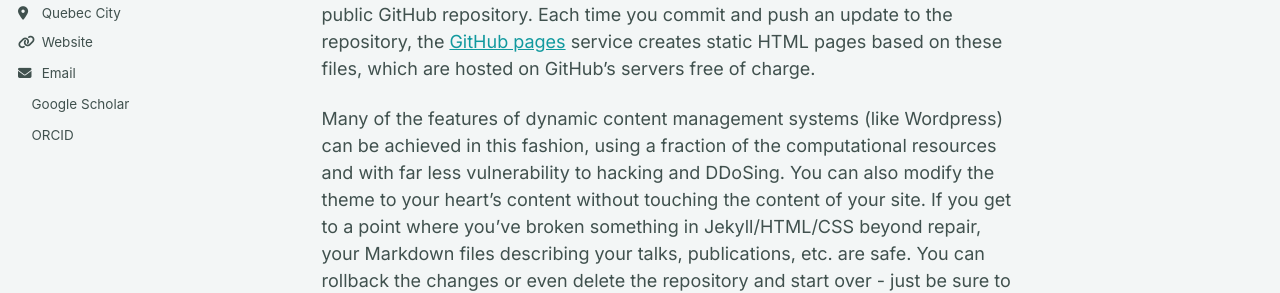
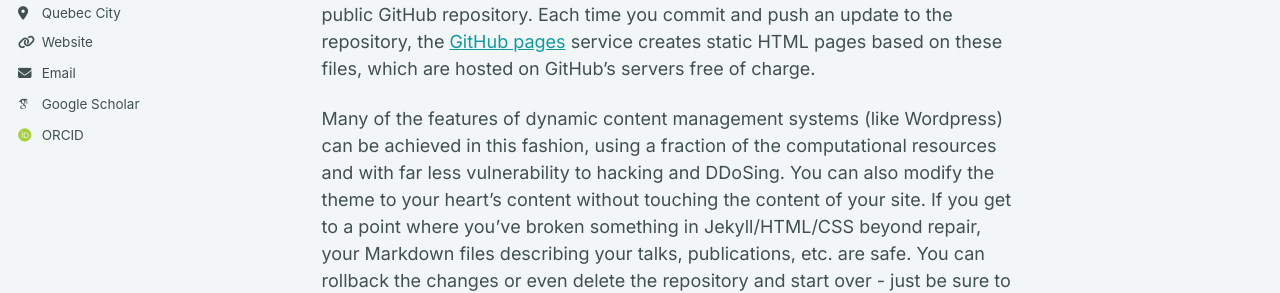
Before and after one commit to chengkaifan76/smomlab.github.io, a Jekyll site: the page built from _pages/about.md, in a window 1280 px wide. Shown: the part 507-800 px from the top of the page. Built offline with Jekyll 4.4.1, drawn with Linux system fonts in a browser that asks for light colours; some web fonts are replaced; a script bundle is joined from its source files by our own code; library files that are not in the unit come from our copies.

Commit message:
Update custom.html

```diff
--- a/_includes/head/custom.html
+++ b/_includes/head/custom.html
@@ -3,7 +3,7 @@
 <!-- start custom head snippets -->
 
 <!-- Support for Academicons -->
-<link rel="stylesheet" href="{{ '/assets/css/custom.css' | relative_url }}">
+<link rel="stylesheet" href="{{ base_path }}/assets/css/academicons.css"/>
 
 <!-- favicon from https://commons.wikimedia.org/wiki/File:OOjs_UI_icon_academic-progressive.svg -->
 <link rel="apple-touch-icon" sizes="180x180" href="{{ base_path }}/images/apple-touch-icon-180x180.png"/>
```
